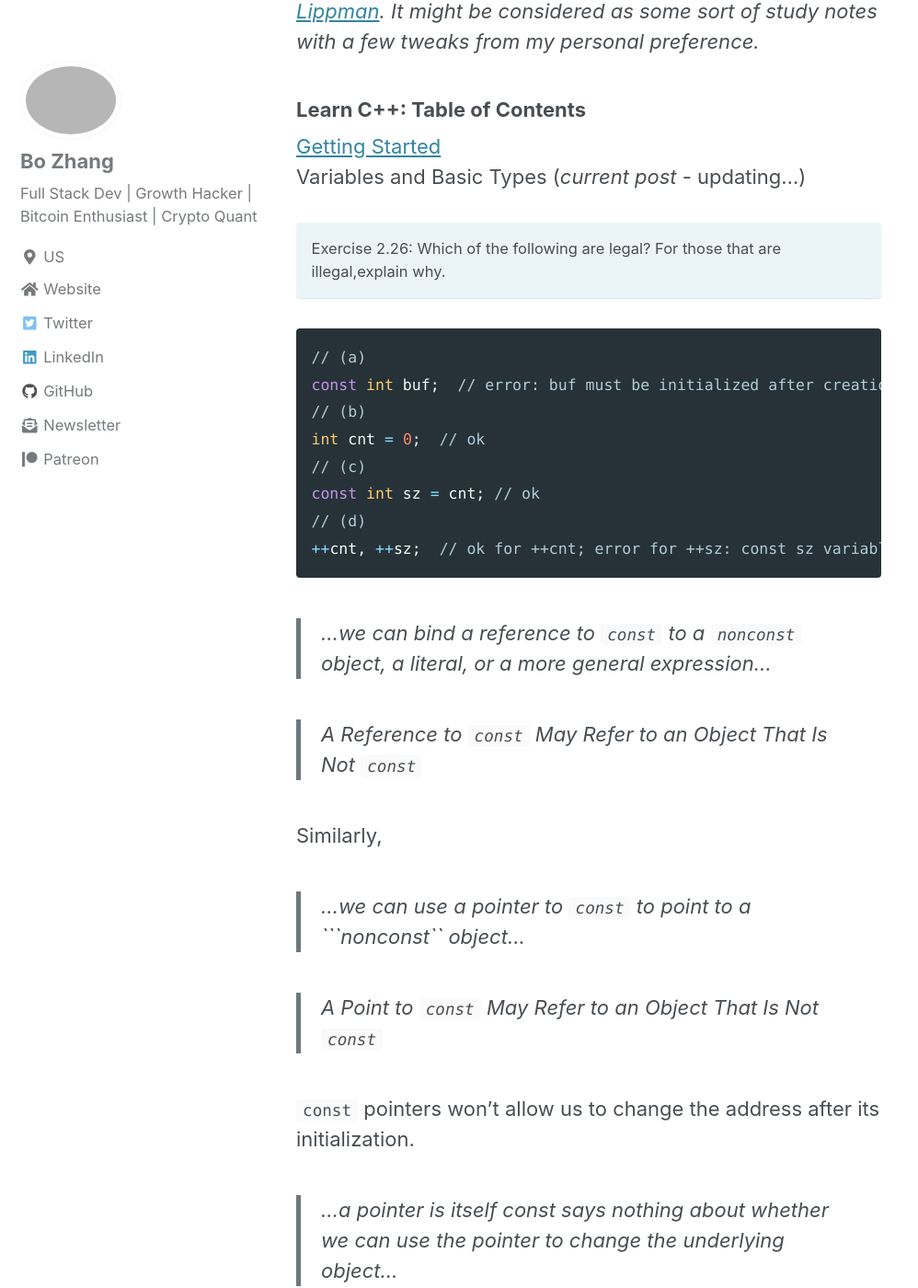
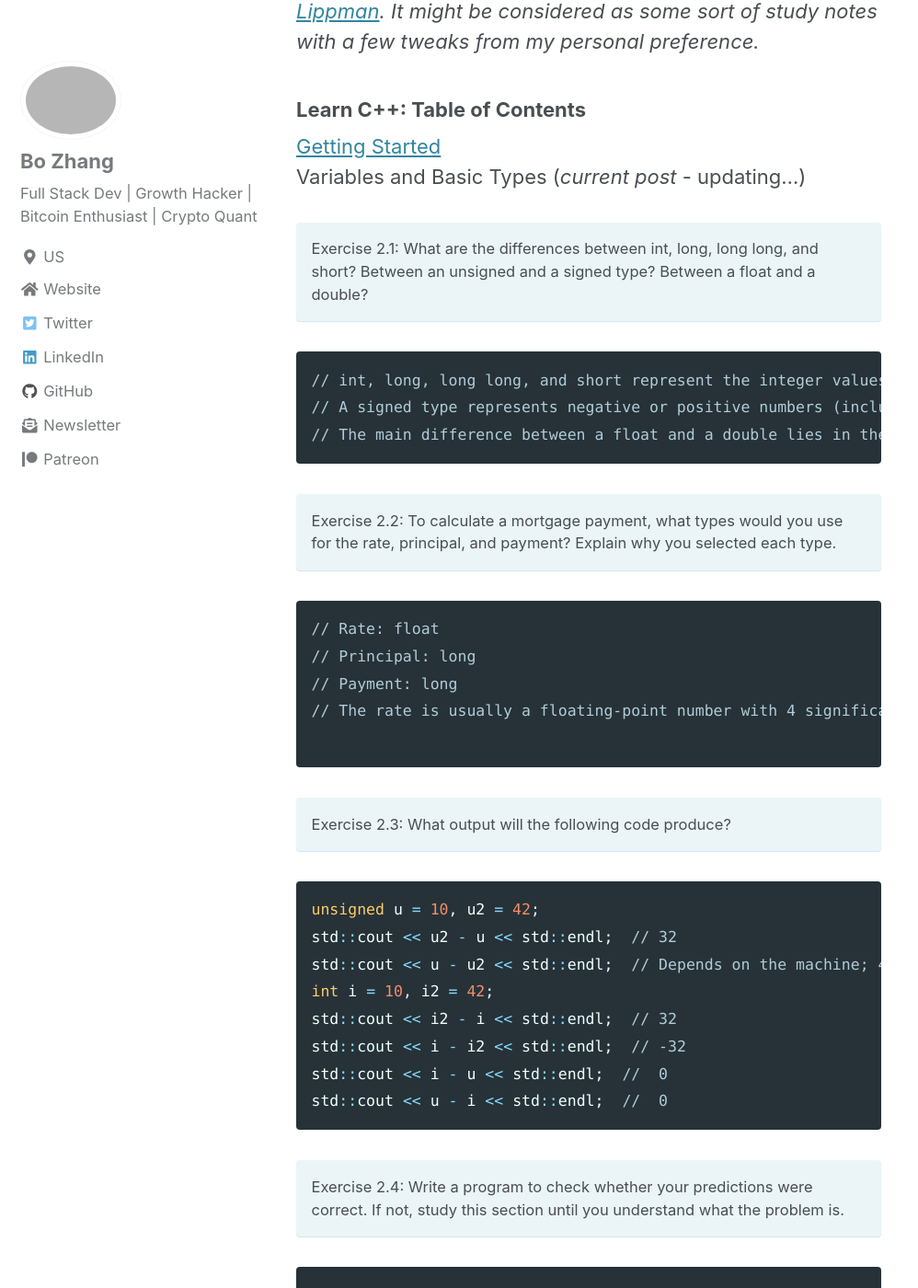
Before and after one commit to 0xboz/blog, a Jekyll site: the page built from _posts/2019-07-25-learn-c-plus-plus-variables-and-basic-types.md, in a window 1280 px wide and 1400 px high, scrolled down 813 px. Shown: the whole window at 92% size, without its empty margins (0-998 px from the left). Built offline with Jekyll 4.4.1, drawn with Linux system fonts in a browser that asks for light colours; cached includes are drawn as plain includes; nearby versions of some CDN libraries; comment, search, counter and statistics services are not loaded; some of the changed text lies outside the part shown.

Commit message:
Added arithmetic types and type conversions

````diff
--- a/_posts/2019-07-25-learn-c-plus-plus-variables-and-basic-types.md
+++ b/_posts/2019-07-25-learn-c-plus-plus-variables-and-basic-types.md
@@ -15,8 +15,66 @@ header:
 Variables and Basic Types (*current post* - updating...)
 
 <div class="notice--info">
+  <p>Exercise 2.1: What are the differences between int, long, long long, and short? Between an unsigned and a signed type? Between a float and a double?</p>
+</div>
+
+```cpp
+// int, long, long long, and short represent the integer values of different sizes, namely the number of bits in them.
+// A signed type represents negative or positive numbers (including zero); an unsigned type represents only values greater than or equal to zero.
+// The main difference between a float and a double lies in the precision. Typically, floats are represented in one word (32 bits) and doubles in two words (64 bits). In addition, the float and double types yield about 7 and 16 significant digits, respectively.
+```
+<div class="notice--info">
+  <p>Exercise 2.2: To calculate a mortgage payment, what types would you use for the rate, principal, and payment? Explain why you selected each type.</p>
+</div>
+
+```cpp
+// Rate: float
+// Principal: long
+// Payment: long
+// The rate is usually a floating-point number with 4 significant digits. The principal and payment are integral usually less than 1 billion.
+
+```
+<div class="notice--info">
+  <p>Exercise 2.3: What output will the following code produce?</p>
+</div>
+
+```cpp
+unsigned u = 10, u2 = 42;
+std::cout << u2 - u << std::endl;  // 32
+std::cout << u - u2 << std::endl;  // Depends on the machine; 4294967264 = 2^32 − 32
+int i = 10, i2 = 42;
+std::cout << i2 - i << std::endl;  // 32
+std::cout << i - i2 << std::endl;  // -32
+std::cout << i - u << std::endl;  //  0
+std::cout << u - i << std::endl;  //  0
+```
+<div class="notice--info">
+  <p>Exercise 2.4: Write a program to check whether your predictions were correct. If not, study this section until you understand what the problem is.</p>
+</div>
+
+```cpp
+#include <iostream>
+
+int main()
+{
+  unsigned u = 10, u2 = 42;
+  std::cout << u2 - u << std::endl;
+  std::cout << u - u2 << std::endl;
+
+  int i = 10, i2 = 42;
+  std::cout << i2 - i << std::endl;
+  std::cout << i - i2 << std::endl;
+  std::cout << i - u << std::endl;
+  std::cout << u - i << std::endl;
+
+  return 0;
+}
+```
+
+<div class="notice--info">
   <p>Exercise 2.26: Which of the following are legal? For those that are illegal,explain why.</p>
 </div>
+
 
 ```cpp
 // (a)
````
